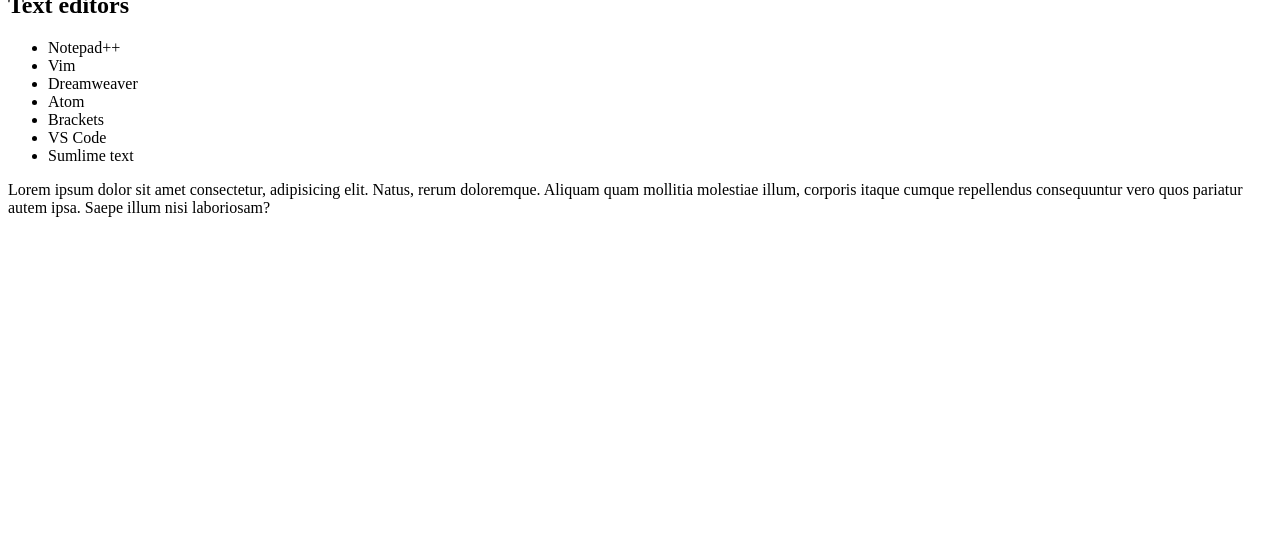
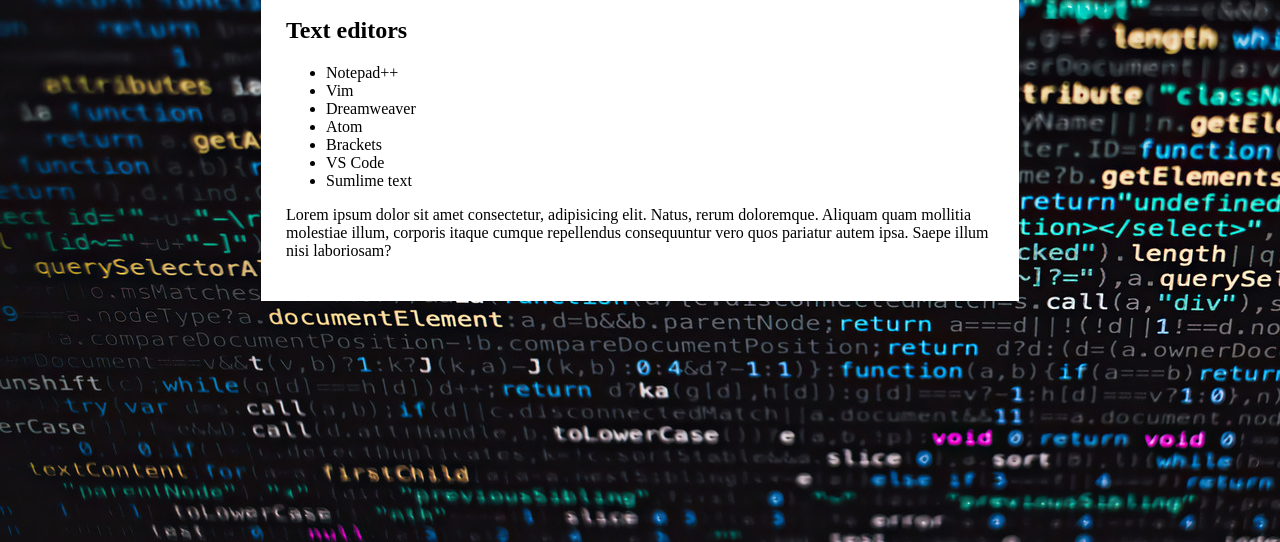
Before and after one commit to HsuTimo/les1-front-end, a plain HTML site: page index.html in a window 1280 px wide. Shown: the part 258-800 px from the top of the page. Drawn offline with Linux system fonts and the light colour scheme.

Commit message:
background image

```diff
--- /dev/null
+++ b/css/style.css
@@ -0,0 +1,10 @@
+body{
+    background-image: url(../img/bg.jpg);
+    background-color: black;
+}
+#content{
+    background-color: white;
+    margin-left: 20%;
+    margin-right: 20%;
+    padding: 2%;
+}
--- a/index.html
+++ b/index.html
@@ -6,9 +6,11 @@
     <meta http-equiv="X-UA-Compatible" content="IE=edge">
     <meta name="viewport" content="width=device-width, initial-scale=1.0">
     <title>Timothy Hsu</title>
+    <link rel="stylesheet" href="css/style.css" />
 </head>
 
 <body>
+    <div id="content">
         <img src="img/logo.svg" alt="logo" height="200">
         <nav>
             <a href="">Home</a>
@@ -26,8 +28,11 @@
                 <li>VS Code</li>
                 <li>Sumlime text</li>
             </ul>
-        <p>Lorem ipsum dolor sit amet consectetur, adipisicing elit. Natus, rerum doloremque. Aliquam quam mollitia molestiae illum, corporis itaque cumque repellendus consequuntur vero quos pariatur autem ipsa. Saepe illum nisi laboriosam?</p>
+            <p>Lorem ipsum dolor sit amet consectetur, adipisicing elit. Natus, rerum doloremque. Aliquam quam mollitia
+                molestiae illum, corporis itaque cumque repellendus consequuntur vero quos pariatur autem ipsa. Saepe
+                illum nisi laboriosam?</p>
         </article>
+    </div>
 </body>
 
 </html>
```
Also changed, not shown: img/bg.jpg (added). Lines whose indentation alone changed are shown as unchanged.
